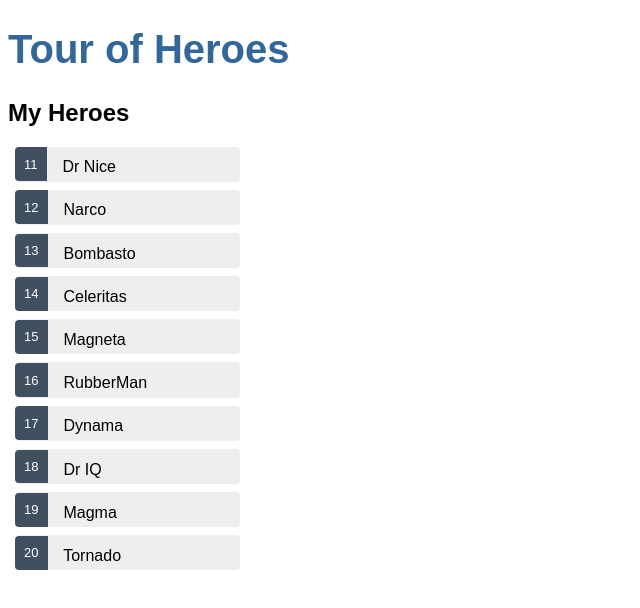
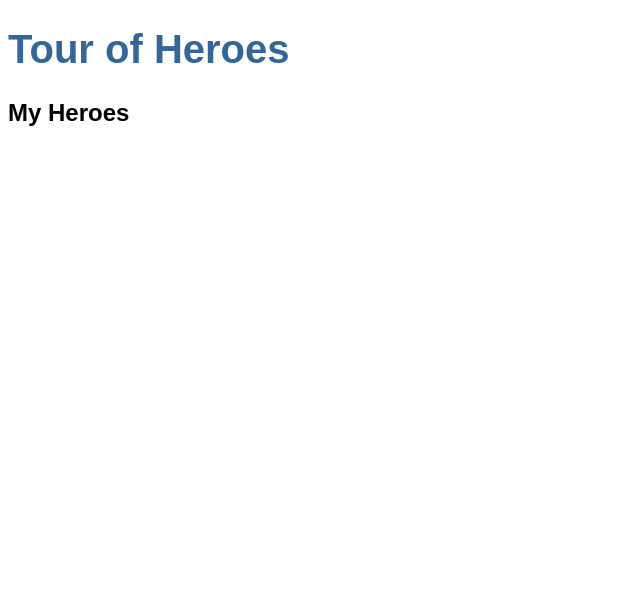
Before and after one commit to alyant/Angular-TS-Playground, an Angular app in the folder tour-of-heroes/: page / in a window 1280 px wide. Shown: the top 608 px of the page, without its empty margins (0-640 px from the left). Built offline with nearby package versions, Linux system fonts and the light colour scheme.

Commit message:
connected service

```diff
--- a/tour-of-heroes/src/app/heroes/heroes.component.ts
+++ b/tour-of-heroes/src/app/heroes/heroes.component.ts
@@ -1,6 +1,7 @@
 import { Component, OnInit } from '@angular/core';
 import { Hero } from './hero';
 import { HEROES } from './mock-heroes';
+import { HeroService } from '../hero.service';
 
 @Component({
   selector: 'app-heroes',
@@ -9,16 +10,23 @@ import { HEROES } from './mock-heroes';
 })
 export class HeroesComponent implements OnInit {
 
-  heroes = HEROES;
+  heroes: Hero[] = [];
   selectedHero?: Hero;
 
-  constructor() { }
+  constructor(private heroService: HeroService) { }
 
   ngOnInit(): void {
+    this.getHeroes();
+  }
+
+  getHeroes():void {
+    this.heroService.getHeroes()
   }
 
   onSelect(hero: Hero): void {
     this.selectedHero = hero;
   }
 
+
+
 }
```
